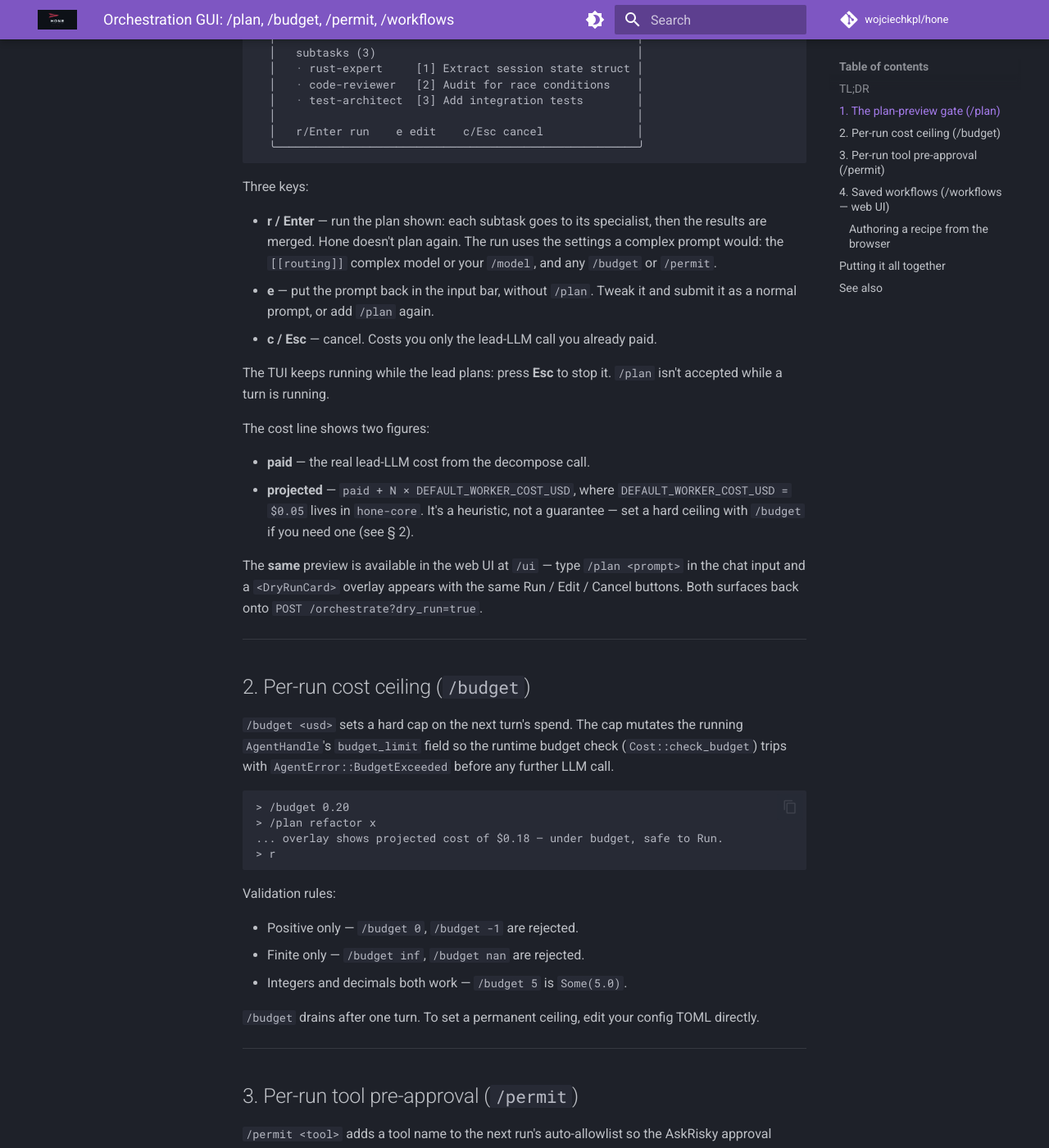
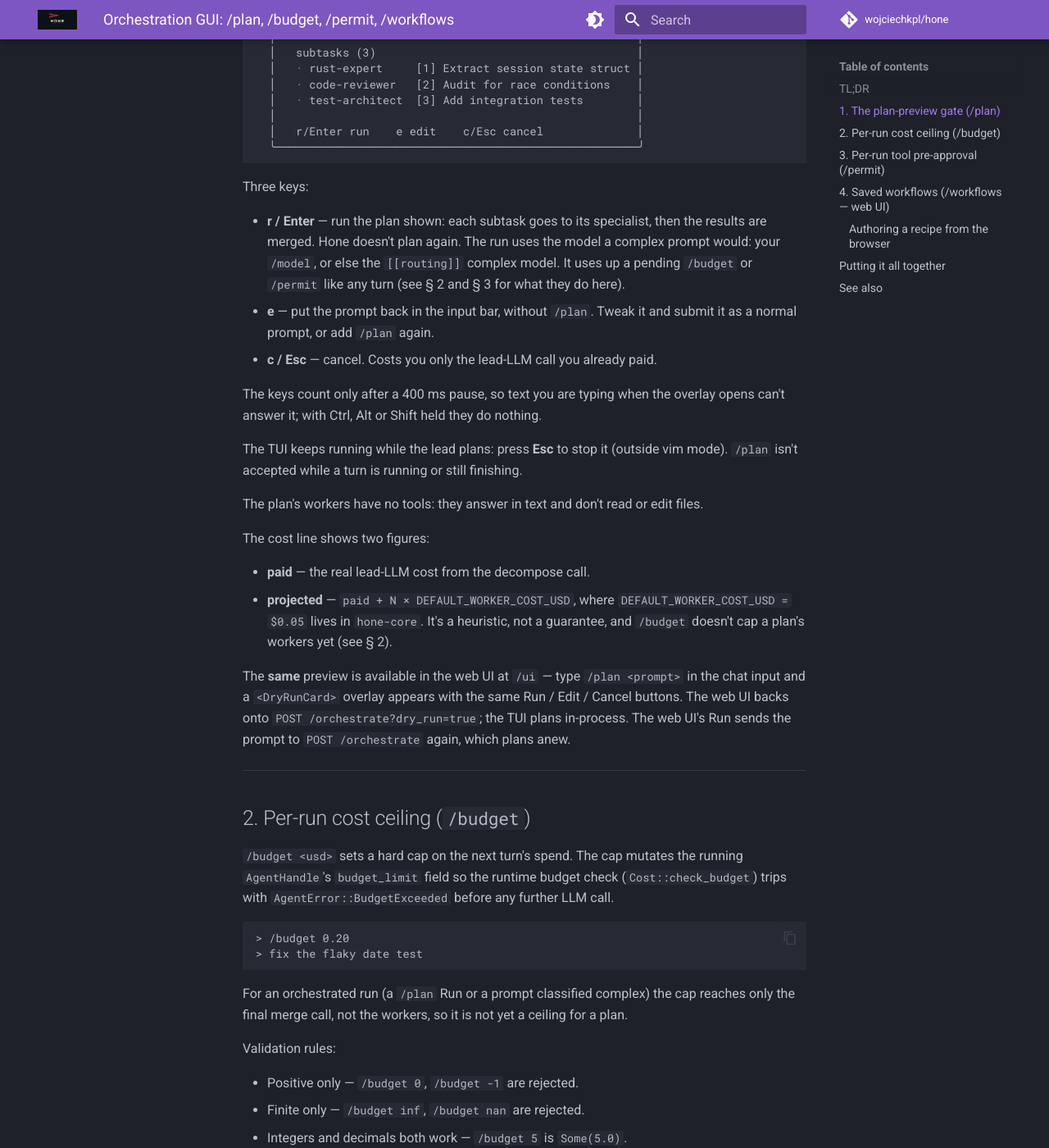
Before and after one commit to wojciechkpl/hone, an MkDocs documentation site: the page built from docs/tutorials/orchestration-gui.md, in a window 1280 px wide and 1400 px high, scrolled down 1109 px. Shown: the whole window at 82% size. Built offline with MkDocs 1.6.1 and Material for MkDocs 9.7.7, drawn with Linux system fonts in a browser that asks for light colours; comment, search, counter and statistics services are not loaded; some of the changed text lies outside the part shown.

Commit message:
docs: /plan key guard, complex runs end once, what /budget and /permit do to orchestrated runs

````diff
--- a/docs/tutorials/orchestration-gui.md
+++ b/docs/tutorials/orchestration-gui.md
@@ -9,7 +9,7 @@
 | Command | What it does | Where |
 |---|---|---|
 | `/plan <prompt>` | Preview the orchestrator's decomposed plan + cost estimate **before** any worker runs. Pick Run / Edit / Cancel. | TUI + web UI |
-| `/budget <usd>` | Cap the next run's cost ceiling. Drains after one turn. | TUI |
+| `/budget <usd>` | Cap the next turn's spend (for an orchestrated run, only its merge call). Drains after one turn. | TUI |
 | `/permit <tool>` | Pre-approve a tool for the next run (skip the AskRisky pause for it). Drains after one turn. | TUI |
 | `/workflows` | Open the **Workflows drawer**: list saved YAML recipes, fill in `{{var}}` template fields, click Run. | web UI |
 
@@ -45,28 +45,39 @@
 
 - **r / Enter** — run the plan shown: each subtask goes to its
   specialist, then the results are merged. Hone doesn't plan again.
-  The run uses the settings a complex prompt would: the `[[routing]]`
-  complex model or your `/model`, and any `/budget` or `/permit`.
+  The run uses the model a complex prompt would: your `/model`, or
+  else the `[[routing]]` complex model. It uses up a pending `/budget`
+  or `/permit` like any turn (see § 2 and § 3 for what they do here).
 - **e** — put the prompt back in the input bar, without `/plan`.
   Tweak it and submit it as a normal prompt, or add `/plan` again.
 - **c / Esc** — cancel. Costs you only the lead-LLM call you already
   paid.
 
-The TUI keeps running while the lead plans: press **Esc** to stop it.
-`/plan` isn't accepted while a turn is running.
+The keys count only after a 400 ms pause, so text you are typing when
+the overlay opens can't answer it; with Ctrl, Alt or Shift held they do
+nothing.
+
+The TUI keeps running while the lead plans: press **Esc** to stop it
+(outside vim mode). `/plan` isn't accepted while a turn is running or
+still finishing.
+
+The plan's workers have no tools: they answer in text and don't read or
+edit files.
 
 The cost line shows two figures:
 
 - **paid** — the real lead-LLM cost from the decompose call.
 - **projected** — `paid + N × DEFAULT_WORKER_COST_USD`, where
   `DEFAULT_WORKER_COST_USD = $0.05` lives in `hone-core`. It's a
-  heuristic, not a guarantee — set a hard ceiling with `/budget` if
-  you need one (see § 2).
+  heuristic, not a guarantee, and `/budget` doesn't cap a plan's
+  workers yet (see § 2).
 
 The **same** preview is available in the web UI at `/ui` — type
 `/plan <prompt>` in the chat input and a `<DryRunCard>` overlay
-appears with the same Run / Edit / Cancel buttons. Both surfaces
-back onto `POST /orchestrate?dry_run=true`.
+appears with the same Run / Edit / Cancel buttons. The web UI backs
+onto `POST /orchestrate?dry_run=true`; the TUI plans in-process. The
+web UI's Run sends the prompt to `POST /orchestrate` again, which plans
+anew.
 
 ---
 
@@ -79,10 +90,12 @@
 
 ```
 > /budget 0.20
-> /plan refactor x
-... overlay shows projected cost of $0.18 — under budget, safe to Run.
-> r
+> fix the flaky date test
 ```
+
+For an orchestrated run (a `/plan` Run or a prompt classified complex)
+the cap reaches only the final merge call, not the workers, so it is
+not yet a ceiling for a plan.
 
 Validation rules:
 
@@ -105,10 +118,13 @@
 ```
 > /permit shell
 > /permit edit_file
-> /plan apply the migration plan from PR #42
-... overlay shows projected cost; Run.
+> run scripts/migrate.sh and fix what it reports
 ... shell + edit_file fire without pausing.
 ```
+
+An orchestrated run (a `/plan` Run or a prompt classified complex)
+doesn't use tools: its lead and workers have none, so `/permit` changes
+nothing for it.
 
 Notes:
 
````
Also changed, not shown: CHANGELOG.md (+15 -5 lines), docs/architecture/orchestration-gui-flow.md (+7 -5 lines).
